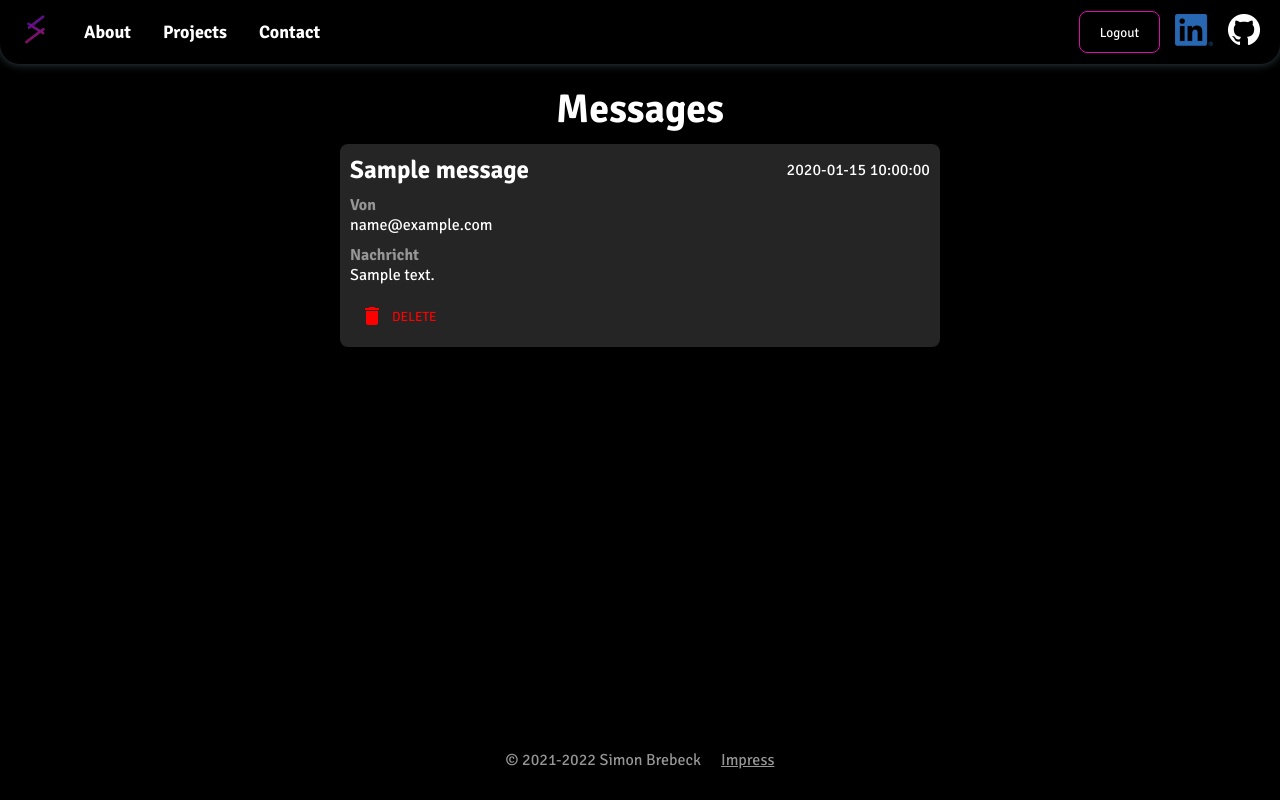
After one commit to SpyZzey/Portfolio, a PHP site: page /admin in a window 1280 px wide. The commit adds this page. Run offline with PHP 8.4, Linux system fonts and the light colour scheme; the visitor is signed in with stand-in values (Sample User, id 1); tables that the repository leaves empty hold one stand-in row (values such as "Sample post"); data that the repository does not hold is empty.

Commit message:
+ Adds admin login + Fixes language issues + Fixes Redirection error in contact form

```diff
--- a/_lib/css/styles.css
+++ b/_lib/css/styles.css
@@ -9,10 +9,16 @@
     --bg-secondary: rgb(37, 37, 37);
     --on-bg: rgb(255, 255, 255);
     --on-bg-gray: rgb(150, 150, 150);
+
     --button-primary: rgb(220, 14, 171);
     --button-primary-hover: rgb(136, 8, 104);
     --button-primary-active: rgb(93, 5, 71);
     --on-button: rgb(255, 255, 255);
+
+    --button-delete: rgb(0, 0, 0);
+    --button-delete-hover: rgba(0, 0, 0, 0.1);
+    --button-delete-active: rgba(0, 0, 0, 0.3);
+    --on-button-delete: rgb(255, 0, 0);
 
     --textfield-primary: rgb(220, 14, 171);
     --textfield-primary-hover: rgb(136, 8, 104);
@@ -372,11 +378,11 @@ body > footer > a:hover {
     width: 100%;
     padding: 20px;
 }
-.impressum {
+.impress {
     max-width: 700px;
     margin: 20px 20px;
 }
-.impressum p {
+.impress p {
     margin-left: 20px;
 }
 /* </editor-fold> */
@@ -662,14 +668,12 @@ a.card {
     align-items: center;
     gap: 10px;
 }
-.contact-form {
+.contact-form, .login-form {
     display: flex;
     flex-flow: column;
     align-items: center;
     justify-content: center;
     gap: 10px;
-}
-.contact-form {
     width: 100%;
     max-width: 600px;
 }
@@ -680,6 +684,32 @@ a.card {
     align-items: center;
     justify-content: center;
     gap: 10px;
+    width: 100%;
+}
+
+/* </editor-fold> */
+/* <editor-fold desc="|| Admin Page">*/
+.message-list {
+    display: flex;
+    flex-flow: column;
+    gap: 10px;
+    width: 100%;
+    max-width: 600px;
+}
+.message {
+    display: flex;
+    flex-flow: column;
+    width: 100%;
+    padding: 10px;
+    border-radius: 8px;
+    background-color: var(--bg-secondary);
+    gap: 10px;
+}
+.message .message--header {
+    display: flex;
+    flex-flow: row;
+    justify-content: space-between;
+    align-items: center;
     width: 100%;
 }
 
@@ -733,6 +763,37 @@ button.button--outline.dark-gray:hover {
 }
 button.button--outline:active {
     background-color: var(--button-primary-active);
+}
+
+button.button--icon.delete {
+    background-color: var(--bg-primary);
+    color: var(--on-button-delete);
+}
+button.button--icon {
+    background-color: var(--button-primary);
+    color: var(--on-button);
+
+    display: flex;
+    flex-flow: row;
+    justify-content: center;
+    align-items: center;
+    gap: 8px;
+    padding-left: 10px;
+    padding-right: 12px;
+    box-shadow: none;
+}
+button.button--icon.dark-gray {
+    background-color: var(--bg-secondary);
+
+}
+button.button--icon:hover {
+    background-color: var(--button-delete-hover);
+}
+button.button--icon.dark-gray:hover {
+    background-color: var(--button-delete-hover);
+}
+button.button--icon:active {
+    background-color: var(--button-delete-active);
 }
 /* </editor-fold> */
 /* <editor-fold desc="|| TEXT">*/
--- /dev/null
+++ b/_lib/php/get_message.php
@@ -0,0 +1,8 @@
+<?php
+    require_once $_SERVER['DOCUMENT_ROOT'] . '/_lib/php/safemysql.class.php';
+
+    function getMessages(): array
+    {
+        $db = new SafeMySQL();
+        return $db->getAll("SELECT * FROM messages");
+    }
--- a/_lib/php/submit_message.php
+++ b/_lib/php/submit_message.php
@@ -1,6 +1,6 @@
 <?php
     if(!isset($_SESSION)) session_start();
-    $_SESSION['messages'] = $_SESSION['messages']++ ?? 1;
+    $_SESSION['messages'] = (isset($_SESSION['messages']) ? $_SESSION['messages']++ : 0);
 
     if(!(isset($_POST['name'])
         && isset($_POST['email'])
@@ -11,7 +11,7 @@
 
         header('HTTP/1.1 400 Bad Request');
         header('Content-Type: application/json; charset=UTF-8');
-        header('Location: index.php');
+        header("Location: /contact/");
         die(json_encode(array('message' => 'Bad Request', 'code' => 400)));
     }
     require_once $_SERVER['DOCUMENT_ROOT'] . '/_lib/php/safemysql.class.php';
@@ -30,5 +30,5 @@
 
     header('HTTP/1.1 200 OK');
     header('Content-Type: application/json; charset=UTF-8');
-    header('Location: index.php');
+    header("Location: /contact/");
     die(json_encode(array('message' => 'Message Send', 'code' => 200)));
--- a/about/index.html
+++ b/about/index.html
@@ -51,7 +51,7 @@
             &copy; 2021-2022 Simon Brebeck
         </p>
     </div>
-    <a href="/impress.html">Impressum</a>
+    <a href="/impress.html">Impress</a>
 </footer>
 </body>
 </html>
--- /dev/null
+++ b/admin/index.php
@@ -0,0 +1,95 @@
+<?php
+    if(!isset($_SESSION)) session_start();
+    if(!isset($_SESSION['admin']) || $_SESSION['admin'] != true) {
+        header('Location: /admin/login');
+        return;
+    }
+    require_once $_SERVER['DOCUMENT_ROOT'] . '/_lib/php/get_message.php';
+    $messages = getMessages();
+?>
+
+<!DOCTYPE html>
+<html lang="en">
+<head>
+    <meta charset="UTF-8">
+    <meta name="viewport" content="width=device-width, initial-scale=1.0"/>
+    <title>Simon Brebeck | Self-taught Full-Stack Developer</title>
+    <link rel="stylesheet" href="/_lib/css/styles.css">
+    <link href="https://fonts.googleapis.com/icon?family=Material+Icons" rel="stylesheet">
+    <link rel="icon" type="image/png" href="/_assets/images/mainframe/favicon.webp">
+    <script src="https://ajax.googleapis.com/ajax/libs/jquery/3.6.1/jquery.min.js"></script>
+    <script src="/_lib/js/app.js" defer></script>
+    <script src="/_lib/js/mouse_particles.js" defer></script>
+    <script type="text/javascript">
+        function deleteMessage(id) {
+            $.ajax({
+                url: '/_lib/php/delete_message.php?id=' + id,
+                type: 'DELETE',
+                success: function(data) {
+                    location.reload();
+                }
+            });
+        }
+    </script>
+</head>
+<body>
+<header>
+    <div id="navigation-burger">
+        <i class="material-icons navigation-burger--open">menu</i>
+        <i class="material-icons navigation-burger--close">close</i>
+    </div>
+    <nav id="navigation-menu">
+        <a href="/"><img src="/_assets/images/mainframe/favicon.webp" width="48" height="48" alt="Logo"></a>
+        <a href="/#about_a">About</a>
+        <a href="/#projects_a">Projects</a>
+        <a href="/contact">Contact</a>
+    </nav>
+    <nav id="socials-menu">
+        <a href="/_lib/php/logout.php"><button class="button--outline logout-button">Logout</button></a>
+        <a href="https://www.linkedin.com/in/simonbrebeck/" target="_blank" rel="noreferrer noopener"><img src="/_assets/images/brands/linkedin.webp" width="64" height="64" alt="LinkedIn"></a>
+        <a href="https://github.com/SpyZzey" target="_blank" rel="noreferrer noopener"><img src="/_assets/images/brands/github.webp" width="64" height="64" alt="GitHub"></a>
+    </nav>
+</header>
+<div id="navigation-drawer">
+    <div class="navigation-drawer--menu">
+        <a href="/#about_a">About</a>
+        <a href="/#projects_a">Projects</a>
+        <a href="/contact">Contact</a>
+    </div>
+</div>
+<main class="page-contact">
+    <h2>Messages</h2>
+    <div class="message-list">
+        <?php foreach ($messages as $message) {?>
+            <div class="message">
+                <div class="message--header">
+                    <h3><?= $message['name'] ?></h3>
+                    <p><?= $message['timestamp'] ?></p>
+                </div>
+                <div class="message--content-item">
+                    <h5>Von</h5>
+                    <p><?= $message['email'] ?></p>
+                </div>
+                <div class="message--content-item">
+                    <h5>Nachricht</h5>
+                    <p><?= $message['message'] ?></p>
+                </div>
+                <div class="message--content-item">
+                    <button class="button--icon delete dark-gray uppercase" onclick="deleteMessage(<?= $message['message_id']; ?>);">
+                        <i class="material-icons">delete</i>
+                        <span>Delete</span>
+                    </button>
+                </div>
+            </div>
+        <?php } ?>
+</main>
+<footer>
+    <div class="footer-text">
+        <p class="copyright">
+            &copy; 2021-2022 Simon Brebeck
+        </p>
+    </div>
+    <a href="/impress.html">Impress</a>
+</footer>
+</body>
+</html>
--- a/contact/index.php
+++ b/contact/index.php
@@ -64,7 +64,7 @@
       &copy; 2021-2022 Simon Brebeck
     </p>
   </div>
-  <a href="/impress.html">Impressum</a>
+  <a href="/impress.html">Impress</a>
 </footer>
 </body>
 </html>
--- a/impress.html
+++ b/impress.html
@@ -36,7 +36,7 @@
 </div>
 <main class="centered-page">
   <h2>Contact Me!</h2>
-  <div class="card card--fw-text impressum">
+  <div class="card card--fw-text impress">
     <b>Owner</b>
     <p>Simon Brebeck</p>
     <b>Contact</b>
--- a/index.html
+++ b/index.html
@@ -165,7 +165,7 @@
             &copy; 2021-2022 Simon Brebeck
         </p>
     </div>
-    <a href="/impress.html">Impressum</a>
+    <a href="/impress.html">Impress</a>
 </footer>
 </body>
 </html>
--- a/projects/calendar/index.html
+++ b/projects/calendar/index.html
@@ -97,7 +97,7 @@
       &copy; 2021-2022 Simon Brebeck
     </p>
   </div>
-  <a href="/impress.html">Impressum</a>
+  <a href="/impress.html">Impress</a>
 </footer>
 </body>
 </html>
--- a/projects/ellipso/index.html
+++ b/projects/ellipso/index.html
@@ -76,7 +76,7 @@
       &copy; 2021-2022 Simon Brebeck
     </p>
   </div>
-  <a href="/impress.html">Impressum</a>
+  <a href="/impress.html">Impress</a>
 </footer>
 </body>
 </html>
--- a/skills/index.html
+++ b/skills/index.html
@@ -50,7 +50,7 @@
             &copy; 2021-2022 Simon Brebeck
         </p>
     </div>
-    <a href="/impress.html">Impressum</a>
+    <a href="/impress.html">Impress</a>
 </footer>
 </body>
 </html>
```
Also changed, not shown: _lib/php/delete_message.php (added, +18 -0 lines), _lib/php/login.php (added, +21 -0 lines), _lib/php/logout.php (added, +7 -0 lines), admin/login/index.php (added, +69 -0 lines), 1 other file.
